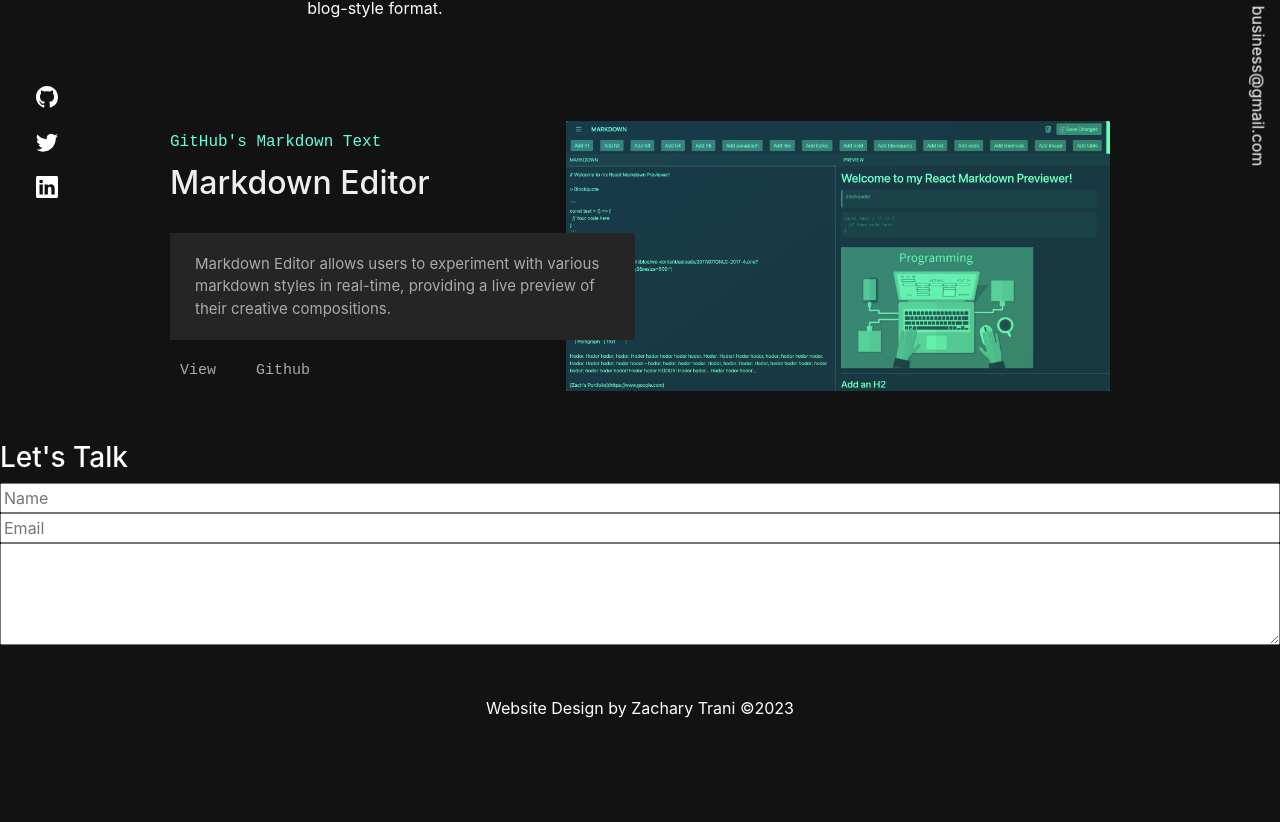
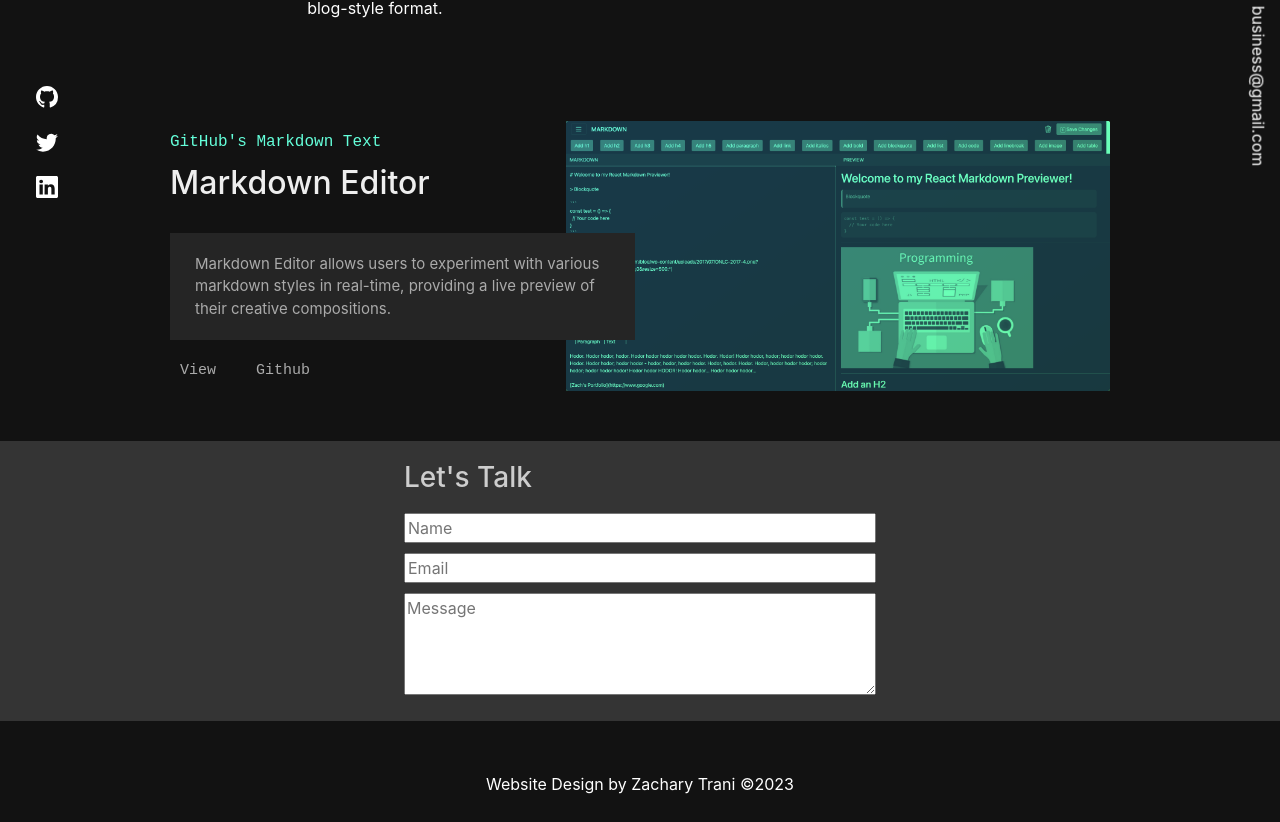
Before and after one commit to Zach-Trani/portfolio, a React (Create React App) app: page / in a window 1280 px wide. Shown: the part 487-1309 px from the top of the page. Before the commit the page ends 1233 px from the top, so only its background shows below. Built offline with nearby package versions, Linux system fonts and the light colour scheme; the HTML template or start-up script is replaced by a standard one.

Commit message:
Add skeleton for contact-component

```diff
--- /dev/null
+++ b/src/Components/Layout/Contact.css
@@ -0,0 +1,24 @@
+.contact-container {
+    display: flex;
+    justify-content: center; /* Center items horizontally */
+    align-items: center; /* Center items vertically */
+    background-color: #343434;
+    color: #cdcdcd;
+}
+
+.contact {
+    display: flex;
+    flex-direction: column;
+    width: 40%; /* Adjust this width as needed */
+    padding: 20px;
+}
+
+input {
+    width: 100%;
+    margin: 10px 0 0 0;
+}
+
+textarea {
+    width: 100%;
+    margin: 10px 0 0 0;
+}
--- a/src/Components/Layout/Contact.tsx
+++ b/src/Components/Layout/Contact.tsx
@@ -1,12 +1,22 @@
+import "./Contact.css"
+
 export const Contact = () => {
     return (
         <div className="contact-container">
-            <form className="d-flex flex-column">
+            <div className="contact">
+            <form>
                 <h3>Let's Talk</h3>
                 <input type="text" placeholder="Name"></input>
                 <input type="text" placeholder="Email"></input>
-                <textarea rows={4}></textarea>
+                <textarea placeholder="Message" rows={4}></textarea>
             </form>
+            </div>
         </div>
     )
 }
+
+// <div>
+//             <div className="d-flex justify-content-center align-items-end credit-container">
+//             Website Design by Zachary Trani ©2023
+//             </div>
+//         </div>
```
